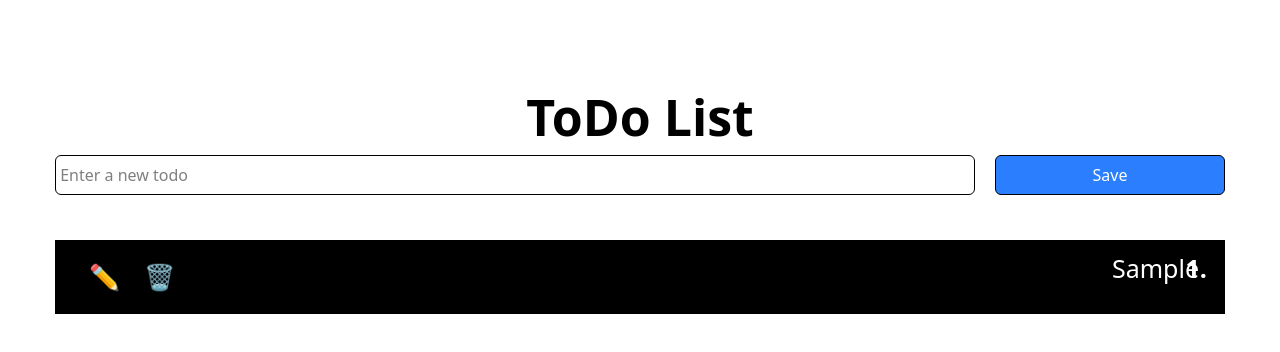
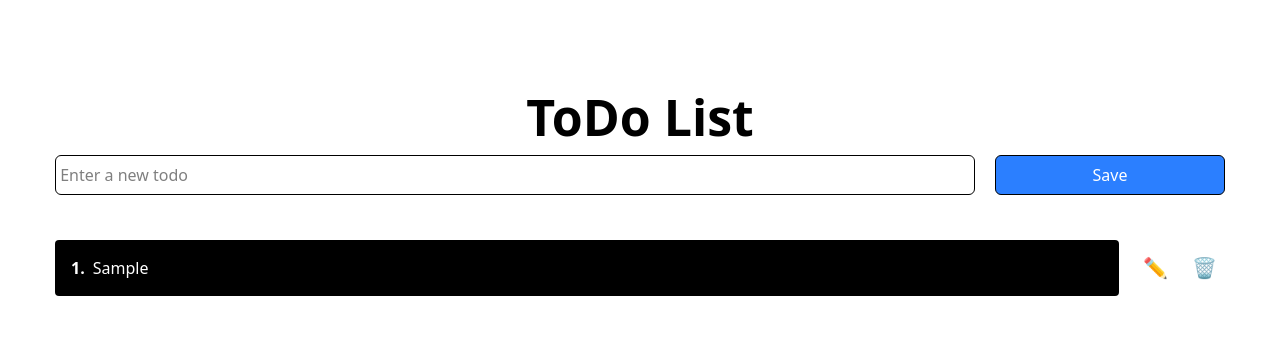
Before and after one commit to ZafarAhmed-Developer/ToDoApp_list, a React (Vite) app: page / in a window 1280 px wide. Both pictures are taken after typing "Sample" into the empty fields and a click on the button "Save". Shown: the top 352 px of the page. Built offline with nearby package versions, Linux system fonts and the light colour scheme.

Commit message:
Change and update  ui of todo item

```diff
--- a/src/components/TodoItem.jsx
+++ b/src/components/TodoItem.jsx
@@ -35,65 +35,71 @@ function TodoItems({ value, indexNumber, todoList, setTodoList }) {
     };
 
     return (
-        <li
-            className={status ? "completetodo" : ""}
+        <div className="flex items-center gap-4 mb-4 w-full">
+            {/* Left Side: The Black Row (Content or Input) */}
+            <div
+                className={`flex-grow flex items-center p-4 bg-black text-white rounded min-w-0 cursor-pointer ${status ? "opacity-50 line-through" : ""}`}
                 onClick={checkStatus}
             >
-
                 {isEditing ? (
-                <>
                     <input
                         value={editValue}
                         onChange={(e) => setEditValue(e.target.value)}
-                        className="border p-1 w-40"
+                        className="bg-transparent border-b border-white w-full outline-none text-white"
                         onClick={(e) => e.stopPropagation()}
                         autoFocus
+                        onKeyDown={(e) => {
+                            if (e.key === 'Enter') saveEdit();
+                            if (e.key === 'Escape') cancelEdit();
+                        }}
                     />
-                    <div className="flex gap-2 flex-shrink-0 ml-4">
+                ) : (
+                    <div className="flex items-center gap-2 overflow-hidden">
+                        <span className="font-bold flex-shrink-0">{indexNumber + 1}.</span>
+                        <span className="truncate">{value}</span>
+                    </div>
+                )}
+            </div>
+
+            {/* Right Side: Icons (Always outside the black row) */}
+            <div className="flex gap-2 flex-shrink-0">
+                {isEditing ? (
+                    <>
                         <button
-                            onClick={saveEdit}
-                            className="px-3 py-2 bg-green-500 hover:bg-green-600 text-white rounded text-sm font-medium"
+                            onClick={(e) => { e.stopPropagation(); saveEdit(); }}
+                            className="p-2 bg-green-500 text-white rounded hover:bg-green-600"
+                            title="Save"
                         >
                             ✓
                         </button>
                         <button
-                            onClick={cancelEdit}
-                            className="px-3 py-2 bg-red-500 hover:bg-red-600 text-white rounded text-sm font-medium"
+                            onClick={(e) => { e.stopPropagation(); cancelEdit(); }}
+                            className="p-2 bg-red-500 text-white rounded hover:bg-red-600"
+                            title="Cancel"
                         >
                             ×
                         </button>
-                    </div>
                     </>
                 ) : (
                     <>
-
-                    <span className="mr-2 font-bold">{indexNumber + 1}.</span>
-                    <span className="mr-4">{value}</span>
-                    <div className="flex gap-2 flex-shrink-0 ml-4">
                         <button
-                            onClick={(e) => {
-                                e.stopPropagation();
-                                startEdit();
-                            }}
-                            className="p-2 hover:bg-gray-100 rounded-full"
+                            onClick={(e) => { e.stopPropagation(); startEdit(); }}
+                            className="p-2 hover:bg-gray-100 rounded-full text-xl"
                             title="Edit"
                         >
                             ✏️
                         </button>
                         <button
-                            onClick={(e) => {
-                                e.stopPropagation();
-                                deleteRow();
-                            }}
-                            className="p-2 hover:bg-gray-100 rounded-full"
+                            onClick={(e) => { e.stopPropagation(); deleteRow(); }}
+                            className="p-2 hover:bg-gray-100 rounded-full text-xl"
                             title="Delete"
                         >
                             🗑️
                         </button>
-                    </div>
                     </>
                 )}
-        </li>
+            </div>
+        </div>
     );
 }
 
```
Lines whose indentation alone changed are shown as unchanged.
